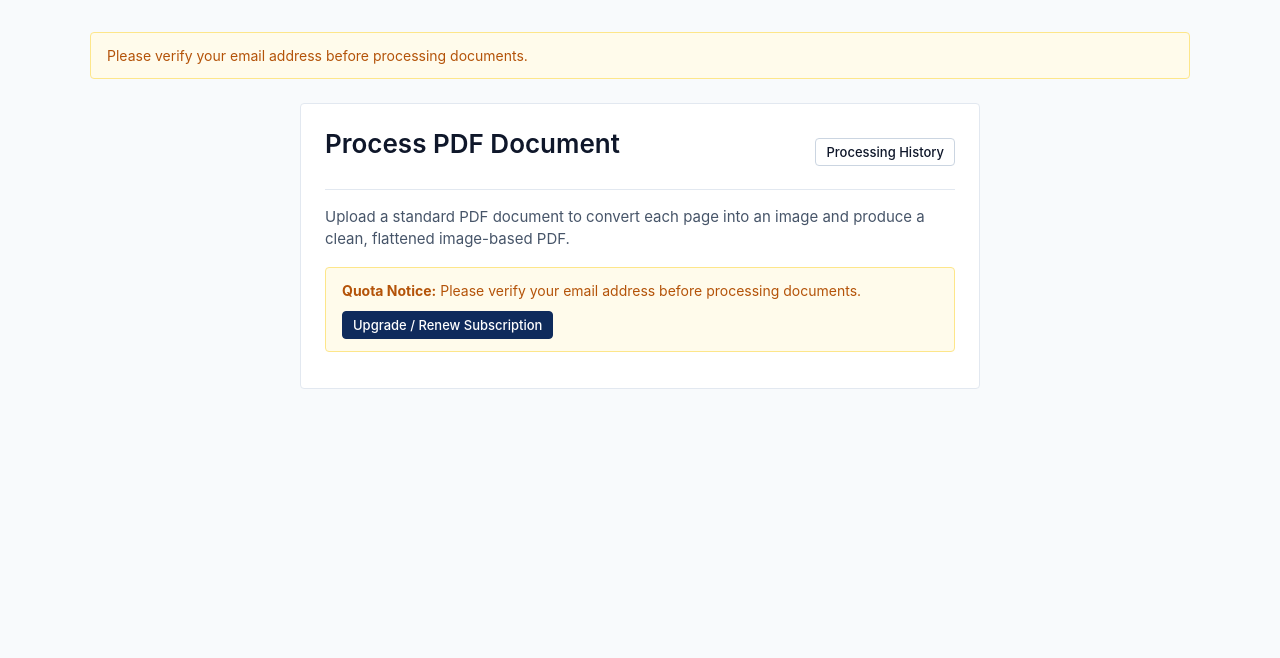
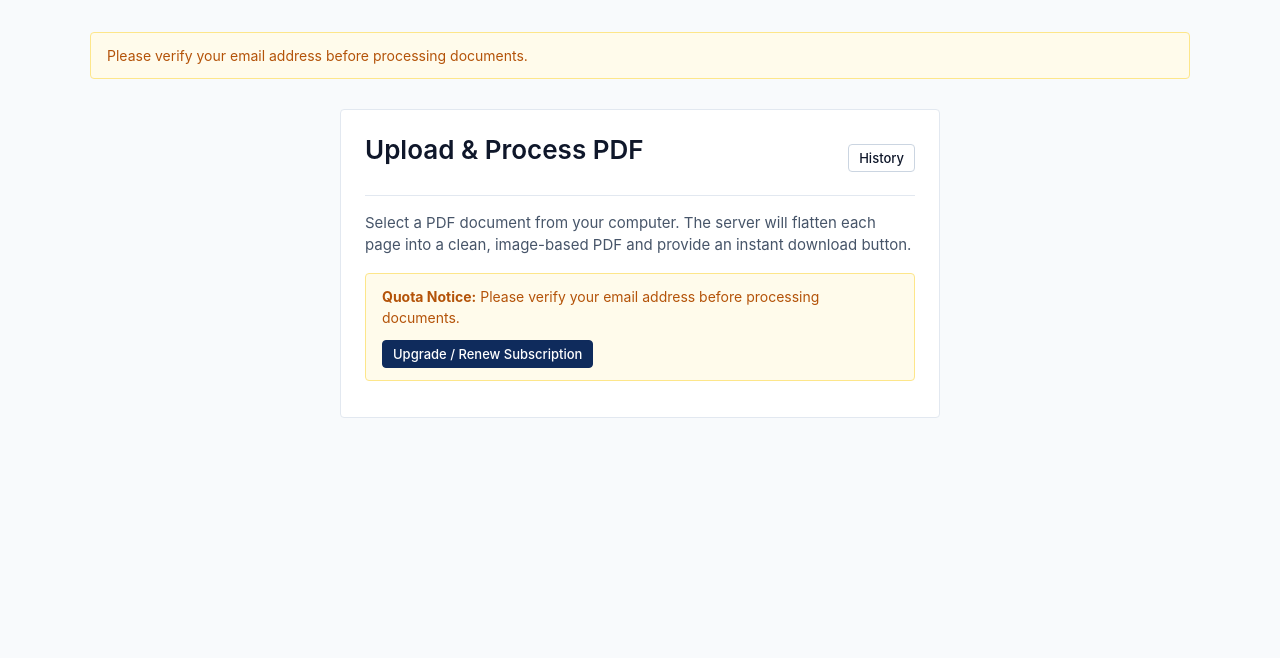
Before and after one commit to Ezradestaw/humatrona1, a Django app: page /pdf/upload/ in a window 1280 px wide. Shown: the part 65-723 px from the top of the page. Run offline with Django 5.2, Linux system fonts and the light colour scheme; the visitor is signed in with stand-in values (Sample User, id 1); data that the repository does not hold is empty; parts of the project's set-up code (start-up, migrations or seed data) failed here and were passed over.

Commit message:
fix: simplify upload and download UI and enable immediate reliable PDF processing

```diff
--- a/config/settings/base.py
+++ b/config/settings/base.py
@@ -162,8 +162,9 @@ CELERY_RESULT_SERIALIZER = 'json'
 CELERY_TIMEZONE = TIME_ZONE
 CELERY_TASK_TRACK_STARTED = True
 CELERY_TASK_TIME_LIMIT = env('MAX_PROCESSING_TIME_SECONDS', default=180) + 30
-CELERY_TASK_ALWAYS_EAGER = env.bool('CELERY_TASK_ALWAYS_EAGER', default=False)
+CELERY_TASK_ALWAYS_EAGER = env.bool('CELERY_TASK_ALWAYS_EAGER', default=True)
 CELERY_TASK_EAGER_PROPAGATES = True
+
 
 # SMTP Email Configuration (Namecheap Private Email)
 EMAIL_BACKEND = env('EMAIL_BACKEND', default='django.core.mail.backends.smtp.EmailBackend')
--- a/config/settings/development.py
+++ b/config/settings/development.py
@@ -3,3 +3,7 @@ from .base import *
 
 DEBUG = True
 ALLOWED_HOSTS = ['*']
+
+# Run tasks synchronously in development for instant, reliable processing
+CELERY_TASK_ALWAYS_EAGER = True
+CELERY_TASK_EAGER_PROPAGATES = True
--- a/pdf_processor/forms.py
+++ b/pdf_processor/forms.py
@@ -7,13 +7,14 @@ from subscriptions.services import SubscriptionService
 class PDFUploadForm(forms.Form):
     pdf_file = forms.FileField(
         label="Select PDF Document",
-        widget=forms.ClearableFileInput(attrs={
-            'class': 'file-input',
-            'accept': 'application/pdf',
-            'id': 'pdf-file-input',
+        widget=forms.FileInput(attrs={
+            'class': 'form-input-file',
+            'accept': '.pdf,application/pdf',
+            'id': 'id_pdf_file',
         }),
-        help_text="Standard PDF file. Max file size and page limit determined by your subscription plan."
+        help_text="Standard PDF file (.pdf)"
     )
+
 
     def __init__(self, *args, **kwargs):
         self.user = kwargs.pop('user', None)
--- a/pdf_processor/views.py
+++ b/pdf_processor/views.py
@@ -53,8 +53,24 @@ def upload_view(request):
                 status=PDFProcessingJob.STATUS_QUEUED
             )
 
-            # Dispatch background worker
-            process_pdf_job_task.delay(str(job.id))
+            # Process the PDF document reliably:
+            # If CELERY_TASK_ALWAYS_EAGER (default) or if Celery worker is offline, process synchronously
+            if getattr(settings, 'CELERY_TASK_ALWAYS_EAGER', True):
+                process_pdf_job_task.apply(args=[str(job.id)])
+            else:
+                try:
+                    process_pdf_job_task.delay(str(job.id))
+                except Exception as task_err:
+                    logger.warning("Celery dispatch error (%s); processing inline directly", task_err)
+                    process_pdf_job_task.apply(args=[str(job.id)])
+
+            job.refresh_from_db()
+            if job.status == PDFProcessingJob.STATUS_COMPLETED:
+                messages.success(request, "Document processed successfully! Click the download button below.")
+            elif job.status == PDFProcessingJob.STATUS_FAILED:
+                messages.error(request, f"Processing failed: {job.error_message}")
+            else:
+                messages.info(request, "File uploaded successfully. Processing started.")
 
             if request.headers.get('x-requested-with') == 'XMLHttpRequest':
                 return JsonResponse({
@@ -63,8 +79,8 @@ def upload_view(request):
                     'status_url': reverse('pdf_processor:job_detail', kwargs={'job_id': str(job.id)})
                 })
 
-            messages.info(request, "File uploaded successfully. Processing started.")
             return redirect('pdf_processor:job_detail', job_id=str(job.id))
+
         else:
             if request.headers.get('x-requested-with') == 'XMLHttpRequest':
                 errors = [str(err) for err_list in form.errors.values() for err in err_list]
--- a/static/js/humatron.js
+++ b/static/js/humatron.js
@@ -16,106 +16,7 @@ document.addEventListener('DOMContentLoaded', function () {
     updateOtherVisibility();
   }
 
-  // 2. Interactive PDF Upload & File Selection Helper
-  const uploadDropzone = document.getElementById('upload-dropzone');
-  const fileInput = document.getElementById('pdf-file-input');
-  const browseBtn = document.getElementById('browse-pdf-btn');
-  const changeBtn = document.getElementById('change-file-btn');
-  const selectedFileCard = document.getElementById('selected-file-card');
-  const selectedFileName = document.getElementById('selected-file-name');
-  const selectedFileSize = document.getElementById('selected-file-size');
-  const uploadForm = document.getElementById('pdf-upload-form');
-  const uploadSubmitBtn = document.getElementById('upload-submit-btn');
-
-  function formatBytes(bytes) {
-    if (bytes === 0) return '0 Bytes';
-    const k = 1024;
-    const sizes = ['Bytes', 'KB', 'MB', 'GB'];
-    const i = Math.floor(Math.log(bytes) / Math.log(k));
-    return parseFloat((bytes / Math.pow(k, i)).toFixed(1)) + ' ' + sizes[i];
-  }
-
-  function handleFileSelected(file) {
-    if (!file) return;
-    if (selectedFileName) selectedFileName.textContent = file.name;
-    if (selectedFileSize) selectedFileSize.textContent = formatBytes(file.size);
-    if (selectedFileCard) selectedFileCard.style.display = 'flex';
-    if (uploadDropzone) {
-      uploadDropzone.style.borderColor = '#15803d';
-      uploadDropzone.style.backgroundColor = '#f0fdf4';
-    }
-  }
-
-  if (fileInput) {
-    fileInput.addEventListener('change', function () {
-      if (this.files && this.files.length > 0) {
-        handleFileSelected(this.files[0]);
-      }
-    });
-
-    if (browseBtn) {
-      browseBtn.addEventListener('click', function (e) {
-        e.preventDefault();
-        e.stopPropagation();
-        fileInput.click();
-      });
-    }
-
-    if (changeBtn) {
-      changeBtn.addEventListener('click', function (e) {
-        e.preventDefault();
-        e.stopPropagation();
-        fileInput.click();
-      });
-    }
-
-    if (uploadDropzone) {
-      uploadDropzone.addEventListener('click', function () {
-        fileInput.click();
-      });
-
-      ['dragenter', 'dragover'].forEach(eventName => {
-        uploadDropzone.addEventListener(eventName, function (e) {
-          e.preventDefault();
-          e.stopPropagation();
-          uploadDropzone.classList.add('dragover');
-        }, false);
-      });
-
-      ['dragleave', 'drop'].forEach(eventName => {
-        uploadDropzone.addEventListener(eventName, function (e) {
-          e.preventDefault();
-          e.stopPropagation();
-          uploadDropzone.classList.remove('dragover');
-        }, false);
-      });
-
-      uploadDropzone.addEventListener('drop', function (e) {
-        if (e.dataTransfer && e.dataTransfer.files && e.dataTransfer.files.length > 0) {
-          const droppedFile = e.dataTransfer.files[0];
-          if (droppedFile.type === 'application/pdf' || droppedFile.name.toLowerCase().endsWith('.pdf')) {
-            fileInput.files = e.dataTransfer.files;
-            handleFileSelected(droppedFile);
-          } else {
-            alert('Please select a valid PDF file (.pdf)');
-          }
-        }
-      });
-    }
-
-    if (uploadForm && uploadSubmitBtn) {
-      uploadForm.addEventListener('submit', function () {
-        if (fileInput.files && fileInput.files.length > 0) {
-          uploadSubmitBtn.disabled = true;
-          uploadSubmitBtn.innerHTML = '⏳ Uploading & Processing... Please wait';
-          uploadSubmitBtn.style.opacity = '0.85';
-          uploadSubmitBtn.style.cursor = 'not-allowed';
-        }
-      });
-    }
-  }
-
-  // 3. Automated status polling & download activation for job detail view
+  // 2. Automated status polling & download button activation for job detail view
   const jobTracker = document.getElementById('job-status-tracker');
   if (jobTracker) {
     const jobId = jobTracker.getAttribute('data-job-id');
@@ -124,7 +25,6 @@ document.addEventListener('DOMContentLoaded', function () {
     const downloadContainer = document.getElementById('job-download-container');
     const downloadLink = document.getElementById('job-download-link');
     const downloadOutputSize = document.getElementById('download-output-size');
-    const jobOutputSize = document.getElementById('job-output-size');
     const jobPageCount = document.getElementById('job-page-count');
     const processingNotice = document.getElementById('job-processing-notice');
     const errorContainer = document.getElementById('job-error-container');
@@ -141,9 +41,8 @@ document.addEventListener('DOMContentLoaded', function () {
         if (data.status) {
           if (statusTextEl) statusTextEl.textContent = data.status;
           if (data.page_count && jobPageCount) jobPageCount.textContent = data.page_count;
-          if (data.output_size_formatted) {
-            if (jobOutputSize) jobOutputSize.textContent = data.output_size_formatted;
-            if (downloadOutputSize) downloadOutputSize.textContent = data.output_size_formatted;
+          if (data.output_size_formatted && downloadOutputSize) {
+            downloadOutputSize.textContent = data.output_size_formatted;
           }
 
           if (data.status === 'COMPLETED') {
@@ -179,6 +78,6 @@ document.addEventListener('DOMContentLoaded', function () {
       .catch(err => {
         console.error('Job polling error:', err);
       });
-    }, 2500);
+    }, 2000);
   }
 });
--- a/templates/pdf_processor/upload.html
+++ b/templates/pdf_processor/upload.html
@@ -3,25 +3,23 @@
 {% block title %}Process PDF Document — Humatron{% endblock %}
 
 {% block content %}
-<div class="panel" style="max-width: 680px; margin: 0 auto;">
+<div class="panel" style="max-width: 600px; margin: 30px auto;">
   <div class="panel-header">
-    <h1>Process PDF Document</h1>
-    <a href="{% url 'pdf_processor:history' %}" class="btn btn-secondary btn-sm">Processing History</a>
+    <h1>Upload & Process PDF</h1>
+    <a href="{% url 'pdf_processor:history' %}" class="btn btn-secondary btn-sm">History</a>
   </div>
 
-  <p>
-    Upload a standard PDF document to convert each page into an image and produce a clean, flattened image-based PDF.
-  </p>
+  <p>Select a PDF document from your computer. The server will flatten each page into a clean, image-based PDF and provide an instant download button.</p>
 
   {% if not allowed %}
     <div class="alert alert-warning" style="margin-top: 16px;">
       <strong>Quota Notice:</strong> {{ reason }}
-      <div style="margin-top: 10px;">
+      <div style="margin-top: 12px;">
         <a href="{% url 'subscriptions:plans' %}" class="btn btn-primary btn-sm">Upgrade / Renew Subscription</a>
       </div>
     </div>
   {% else %}
-    <div style="background: #f8fafc; border: 1px solid var(--color-border); padding: 14px 18px; border-radius: 4px; margin: 16px 0; font-size: 13px;">
+    <div style="background: #f8fafc; border: 1px solid var(--color-border); padding: 12px 16px; border-radius: 4px; margin: 16px 0; font-size: 13px;">
       {% if is_trial %}
         <span class="badge badge-active">Free Trial</span>
         <span style="margin-left: 8px;">1 document available &bull; Max <strong>{{ max_size_mb }} MB</strong> &bull; Max <strong>{{ max_pages }} pages</strong></span>
@@ -31,60 +29,37 @@
       {% endif %}
     </div>
 
-    <form method="post" enctype="multipart/form-data" action="{% url 'pdf_processor:upload' %}" id="pdf-upload-form" novalidate style="margin-top: 20px;">
+    <form method="post" enctype="multipart/form-data" action="{% url 'pdf_processor:upload' %}" style="margin-top: 24px;">
       {% csrf_token %}
 
-      <div class="form-group">
-        <label class="form-label" style="font-weight: 600; font-size: 14px; margin-bottom: 8px;">Select PDF Document</label>
-
-        <!-- Clear, Prominent Dropzone and File Selection Button -->
-        <div class="upload-dropzone" id="upload-dropzone">
-          <svg class="upload-dropzone-icon" xmlns="http://www.w3.org/2000/svg" fill="none" viewBox="0 0 24 24" stroke="currentColor">
-            <path stroke-linecap="round" stroke-linejoin="round" stroke-width="1.6" d="M7 16a4 4 0 01-.88-7.903A5 5 0 1115.9 6L16 6a5 5 0 011 9.9M15 13l-3-3m0 0l-3 3m3-3v12" />
-          </svg>
-          <div class="upload-dropzone-title">Drag & drop your PDF file here, or click to browse</div>
-          <div class="upload-dropzone-hint">Standard PDF (.pdf) &bull; Up to <strong>{{ max_size_mb }} MB</strong> &bull; Max <strong>{{ max_pages }} pages</strong></div>
-
-          <button type="button" class="btn btn-secondary" id="browse-pdf-btn" style="padding: 10px 22px; font-weight: 600; font-size: 14px;">
-            📄 Choose PDF File
-          </button>
+      <div class="form-group" style="margin-bottom: 24px;">
+        <label for="id_pdf_file" class="form-label" style="font-weight: 600; font-size: 14px; margin-bottom: 8px;">
+          Select PDF File:
+        </label>
+        <input type="file"
+               name="pdf_file"
+               id="id_pdf_file"
+               accept=".pdf,application/pdf"
+               required
+               style="display: block; width: 100%; padding: 12px; border: 1px solid var(--color-border-dark); border-radius: 4px; background: #ffffff; font-size: 14px; cursor: pointer;">
+        <div class="form-help" style="margin-top: 6px; font-size: 12px; color: var(--color-text-subtle);">
+          Choose a standard PDF file (.pdf) up to {{ max_size_mb }} MB.
         </div>
-
-        <!-- Hidden native file input -->
-        <input type="file" name="pdf_file" id="pdf-file-input" accept="application/pdf" style="display: none;" required>
-
-        <!-- Visual confirmation card for selected file -->
-        <div id="selected-file-card" class="selected-file-card" style="display: none;">
-          <div class="selected-file-info">
-            <span style="font-size: 26px;">📄</span>
-            <div>
-              <div id="selected-file-name" class="selected-file-name">document.pdf</div>
-              <div id="selected-file-size" class="selected-file-size">0 KB</div>
-            </div>
+        {% if form.pdf_file.errors %}
+          <div class="form-error" style="margin-top: 8px; color: var(--color-danger); font-size: 13px;">
+            {{ form.pdf_file.errors.0 }}
           </div>
-          <div style="display: flex; align-items: center; gap: 8px;">
-            <span class="badge badge-completed">Ready to Process</span>
-            <button type="button" class="btn btn-secondary btn-sm" id="change-file-btn">
-              Change File
-            </button>
-          </div>
-        </div>
-
-        {% if form.pdf_file.errors %}
-          <div class="form-error" style="margin-top: 8px;">{{ form.pdf_file.errors.0 }}</div>
         {% endif %}
       </div>
 
-      <div style="font-size: 12px; color: var(--color-text-subtle); margin-bottom: 20px;">
-        Security Notice: Files are processed in an isolated environment. Text, vector layers, and metadata are flattened into images. Original and converted files are automatically purged from the server after 7 days.
+      <div style="font-size: 12px; color: var(--color-text-subtle); margin-bottom: 24px;">
+        Security Notice: Files are processed in an isolated environment. Text, vector layers, and metadata are flattened into images. Files are automatically removed after 7 days.
       </div>
 
-      <!-- Clear Upload and Process Button -->
-      <button type="submit" id="upload-submit-btn" class="btn btn-primary btn-block btn-lg" style="padding: 12px 24px; font-size: 16px; font-weight: 600;">
-        ⚡ Upload and Process Document
+      <button type="submit" class="btn btn-primary btn-block btn-lg" style="padding: 14px; font-size: 16px; font-weight: 600; cursor: pointer;">
+        Upload and Process PDF
       </button>
     </form>
-
   {% endif %}
 </div>
 {% endblock %}
```
Also changed, not shown: templates/pdf_processor/job_detail.html (+31 -41 lines).
